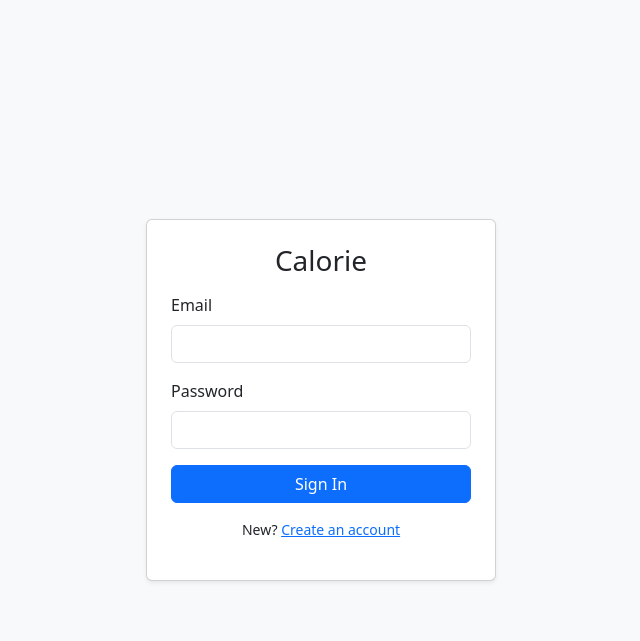
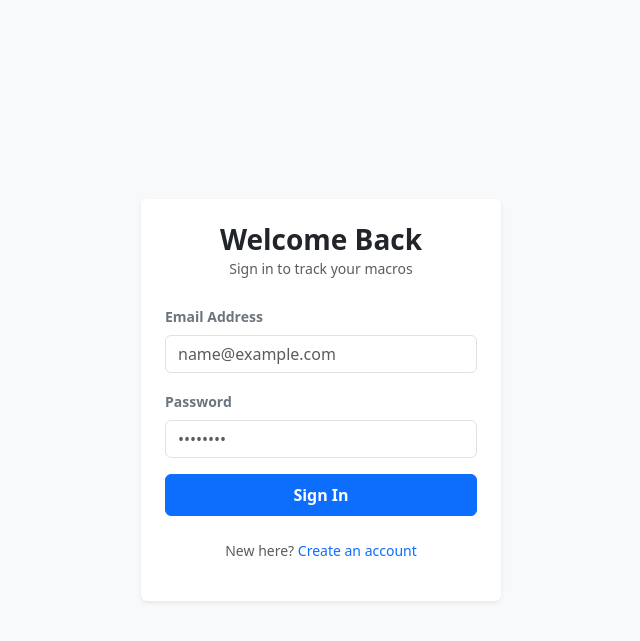
Before and after one commit to derick871/Calories, a Python web app: template Calorie/templates/login.html in a window 1280 px wide. Shown: the top 641 px of the page, without its empty margins (319-959 px from the left). Run offline with Jinja, Linux system fonts and the light colour scheme; the template is opened without the code that fills it, so the values that code supplies are empty.

Commit message:
update login file

```diff
--- a/Calorie/templates/login.html
+++ b/Calorie/templates/login.html
@@ -3,33 +3,39 @@
 <head>
     <meta charset="UTF-8">
     <meta name="viewport" content="width=device-width, initial-scale=1.0">
+    <title>Sign In - NutriTrack</title>
     <link href="https://cdn.jsdelivr.net/npm/bootstrap@5.3.0/dist/css/bootstrap.min.css" rel="stylesheet">
-    <title>Login - Calorie</title>
 </head>
 <body class="bg-light d-flex align-items-center justify-content-center" style="height: 100vh;">
-    <div class="card p-4 shadow-sm" style="width: 350px;">
-        <h3 class="text-center mb-3"> Calorie</h3>
+
+    <div class="card p-4 shadow-sm border-0" style="width: 360px;">
+        <div class="text-center mb-4">
+            <h3 class="fw-bold m-0">Welcome Back</h3>
+            <small class="text-muted">Sign in to track your macros</small>
+        </div>
 
         {% with messages = get_flashed_messages(with_categories=true) %}
             {% if messages %}
                 {% for cat, msg in messages %}
-                    <div class="alert alert-{{ cat }} p-2 small">{{ msg }}</div>
+                    <div class="alert alert-{{ 'danger' if cat == 'error' else cat }} p-2 small border-0 mb-3">{{ msg }}</div>
                 {% endfor %}
             {% endif %}
         {% endwith %}
 
         <form method="POST">
             <div class="mb-3">
-                <label class="form-label">Email</label>
-                <input type="email" name="email" class="form-control" required>
+                <label class="form-label small fw-bold text-secondary">Email Address</label>
+                <input type="email" name="email" class="form-control" placeholder="name@example.com" required>
             </div>
             <div class="mb-3">
-                <label class="form-label">Password</label>
-                <input type="password" name="password" class="form-control" required>
+                <label class="form-label small fw-bold text-secondary">Password</label>
+                <input type="password" name="password" class="form-control" placeholder="••••••••" required>
             </div>
-            <button type="submit" class="btn btn-primary w-100">Sign In</button>
+            <button type="submit" class="btn btn-primary w-100 fw-semibold py-2">Sign In</button>
         </form>
-        <p class="text-center mt-3 small">New? <a href="{{ url_for('register') }}">Create an account</a></p>
+
+        <p class="text-center mt-4 small text-muted">New here? <a href="{{ url_for('register') }}" class="text-decoration-none">Create an account</a></p>
     </div>
+
 </body>
 </html>
```
